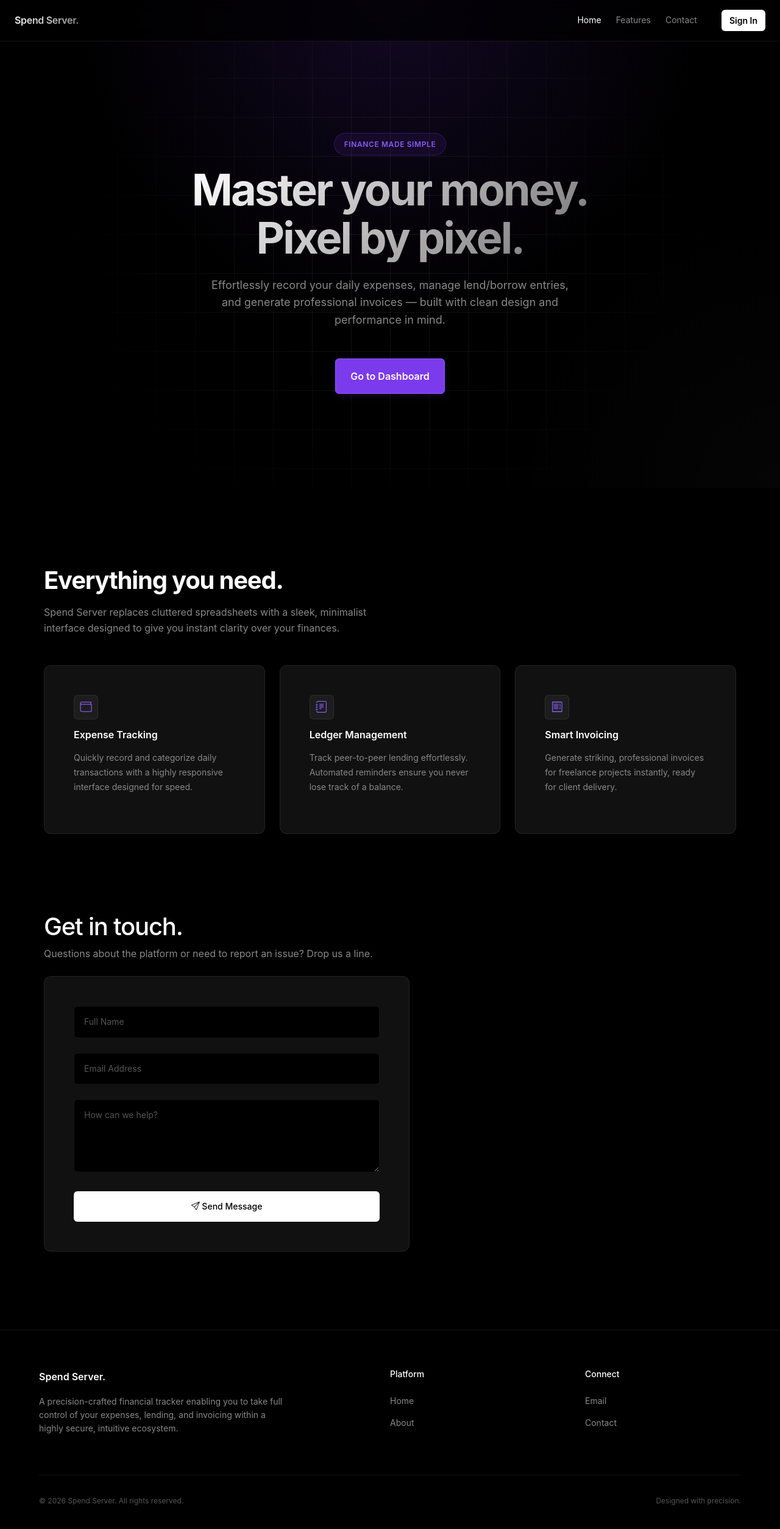
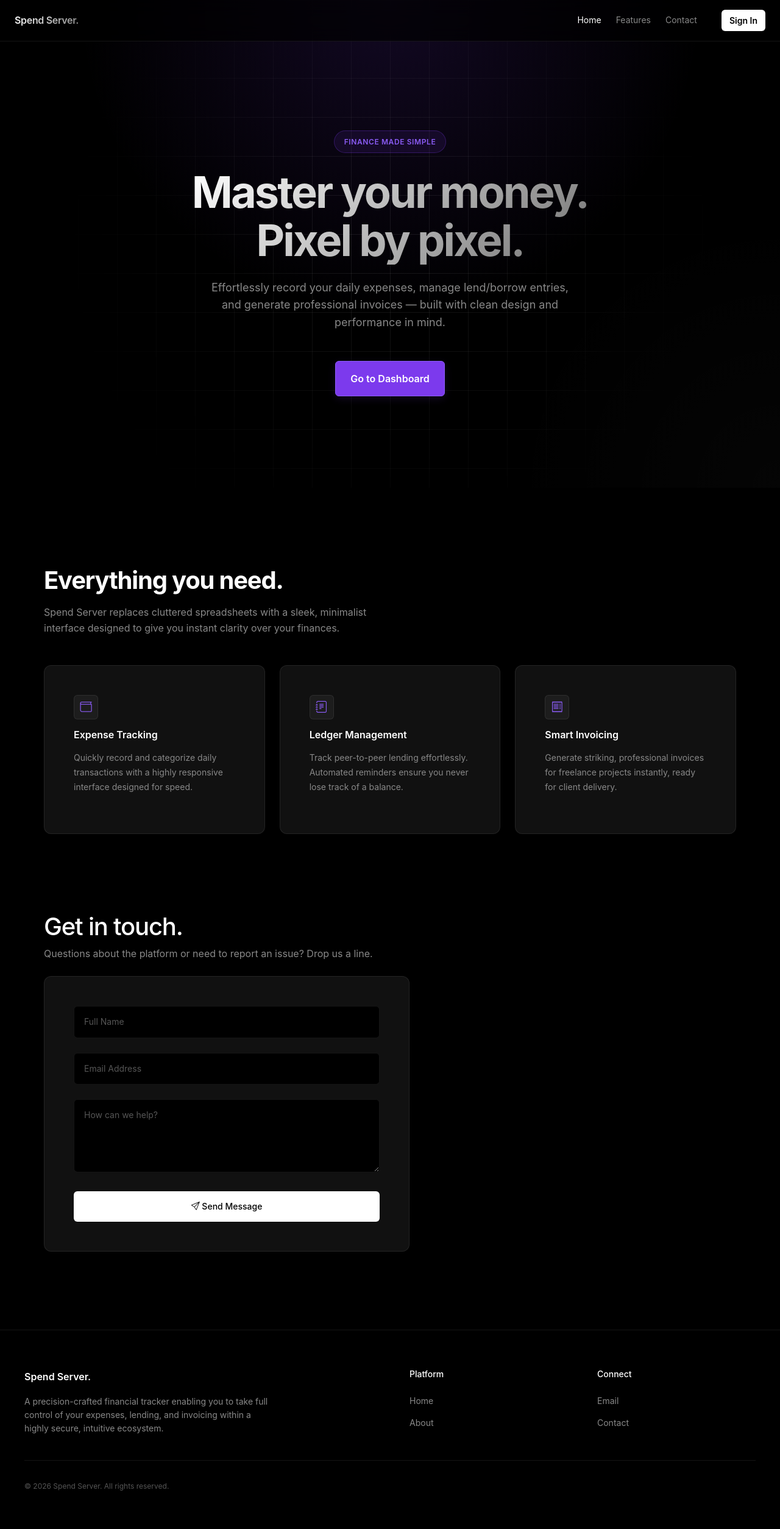
Before and after one commit to PROLAY2004/spend-server-frontend-using-nodeJs, a React (Vite) app: page / in a window 1280 px wide. Shown: the top 2508 px of the page at 61% size. Built offline with nearby package versions, Linux system fonts and the light colour scheme.

Commit message:
Fix : home page UI modified

```diff
--- a/src/pages/home/Home.jsx
+++ b/src/pages/home/Home.jsx
@@ -44,7 +44,7 @@ function Home() {
 
             <main>
                 <section id="home" className="hero d-flex align-items-center justify-content-center flex-column text-center position-relative overflow-hidden">
-                    <span className="pill text-uppercase mb-3 fw-semibold py-2 px-3 d-inline-block">Finance Made Simple</span>
+                    <span className="pill text-uppercase mb-4 fw-semibold py-2 px-3 d-inline-block">Finance Made Simple</span>
                     <h1 className='fw-bold'>Master your money.<br />Pixel by pixel.</h1>
                     <p className='fw-normal mb-5'>Effortlessly record your daily expenses, manage lend/borrow entries, and generate professional invoices — built with clean design and performance in mind.</p>
                     <Link className="cta-button px-4 py-3 fw-semibold btn" to="/dashboard">Go to Dashboard</Link>
@@ -93,25 +93,26 @@ function Home() {
             </main>
 
             <footer>
-                <div className="footer-content d-grid my-0 mx-auto mb-5">
+                <div className="footer-content d-grid my-0 mx-auto mb-4">
                     <div className="footer-logo">
                         <a href="#" className="logo">Spend Server.</a>
                         <p>A precision-crafted financial tracker enabling you to take full control of your expenses, lending, and invoicing within a highly secure, intuitive ecosystem.</p>
                     </div>
-                    <div className="link-group">
+                    <div className="d-flex gap-5">
+                        <div className="link-group w-100">
                             <h4>Platform</h4>
                             <a href="#home">Home</a>
                             <a href="#about">About</a>
                         </div>
-                    <div className="link-group">
+                        <div className="link-group w-100">
                             <h4>Connect</h4>
                             <a href="mailto:SpendServer@gmail.com">Email</a>
                             <a href="#contact">Contact</a>
                         </div>
                     </div>
+                </div>
                 <div className="footer-bottom d-flex justify-content-between align-items-center">
                     <p>&copy; 2026 Spend Server. All rights reserved.</p>
-                    <p>Designed with precision.</p>
                 </div>
             </footer>
         </>
--- a/src/styles/home.scss
+++ b/src/styles/home.scss
@@ -230,12 +230,12 @@ nav {
 // Footer
 footer {
     border-top: 1px solid $border-subtle;
-    padding: 4rem 4rem 2rem;
+    padding: 4rem 2rem 2rem;
     background: $bg-dark;
 
     .footer-content {
         max-width: 1200px;
-        grid-template-columns: 2fr 1fr 1fr;
+        grid-template-columns: 1fr 1fr;
         gap: clamp(2rem, 5vw, 4rem);
 
         .footer-logo {
```
Lines whose indentation alone changed are shown as unchanged.
